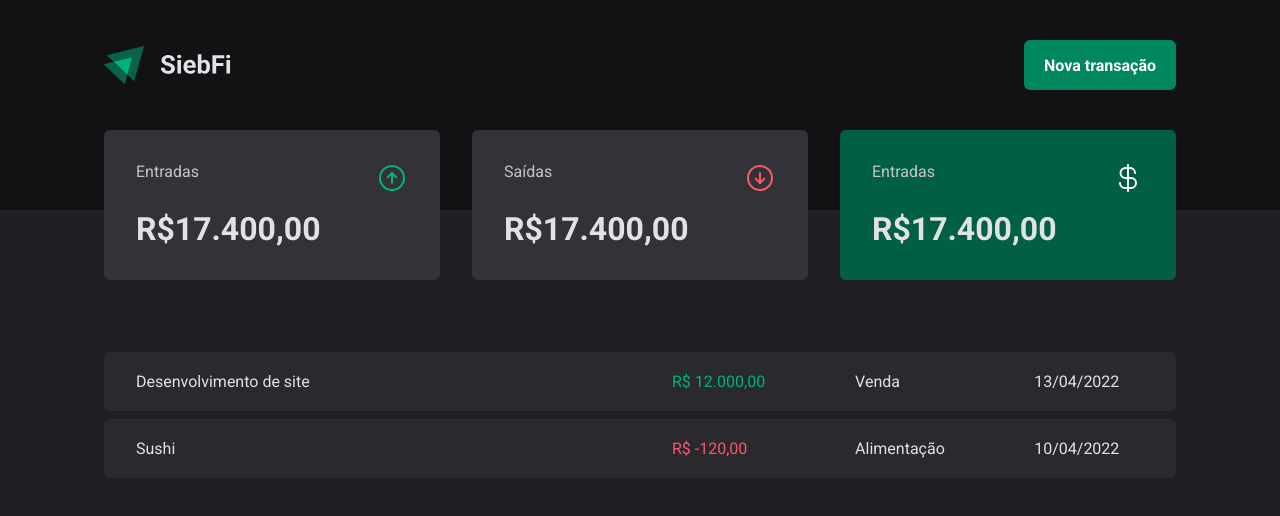
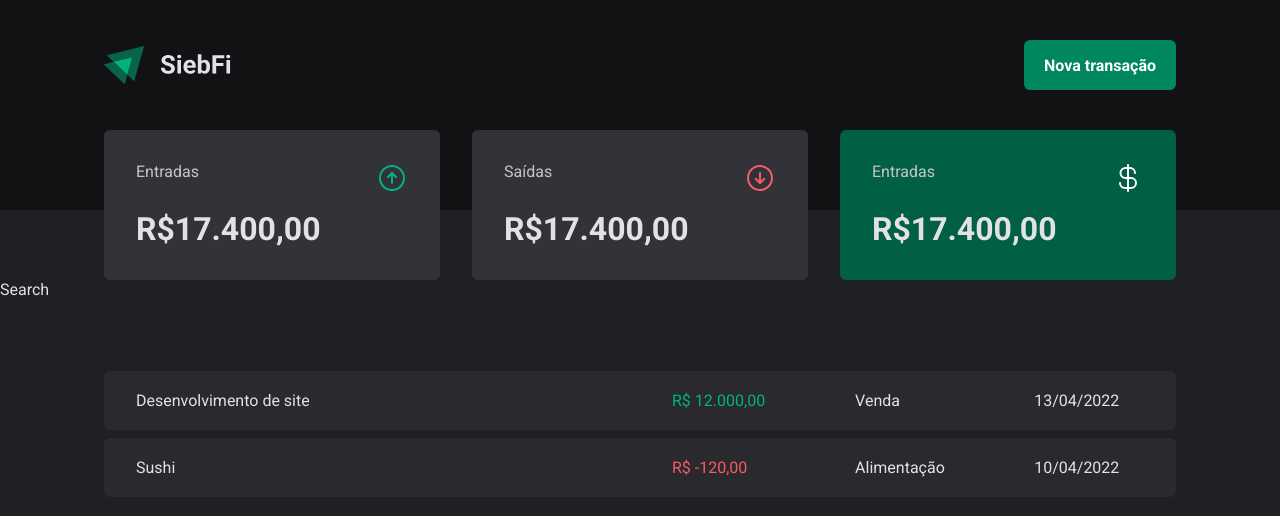
Before and after one commit to guisiebert/siebfi, a React (Vite) app: page / in a window 1280 px wide. Shown: the top 516 px of the page. Built offline with nearby package versions, Linux system fonts and the light colour scheme.

Commit message:
creating searchbar

```diff
--- /dev/null
+++ b/src/pages/Transactions/components/SearchForm/index.tsx
@@ -0,0 +1,9 @@
+import { SearchContainer } from "./styles";
+
+export function SearchForm() {
+    return (
+        <SearchContainer>
+            Search
+        </SearchContainer>
+    )
+}
--- /dev/null
+++ b/src/pages/Transactions/components/SearchForm/styles.ts
@@ -0,0 +1,6 @@
+import styled from "styled-components";
+
+export const SearchContainer = styled.div`
+
+
+`
--- a/src/pages/Transactions/index.tsx
+++ b/src/pages/Transactions/index.tsx
@@ -1,5 +1,7 @@
 import { Header } from "../../components/Header";
 import { Summary } from "../../components/Summary";
+import {SearchForm} from './components/SearchForm'
+
 import { PriceHighlight, TransactionsContainer, TransactionsTable } from "./styles";
 
 export function Transactions() {
@@ -7,6 +9,7 @@ export function Transactions() {
         <div>
             <Header />
             <Summary />
+            <SearchForm />
             <TransactionsContainer>
                 <TransactionsTable>
                     <tbody>
```
